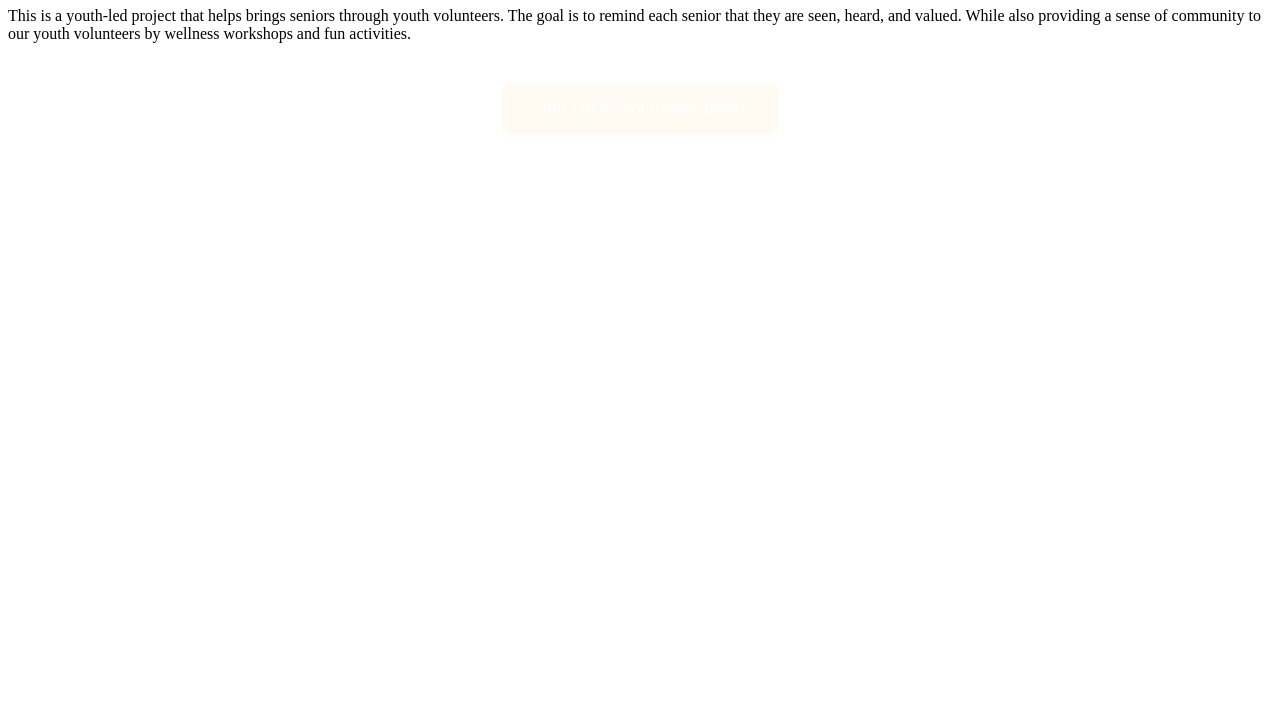
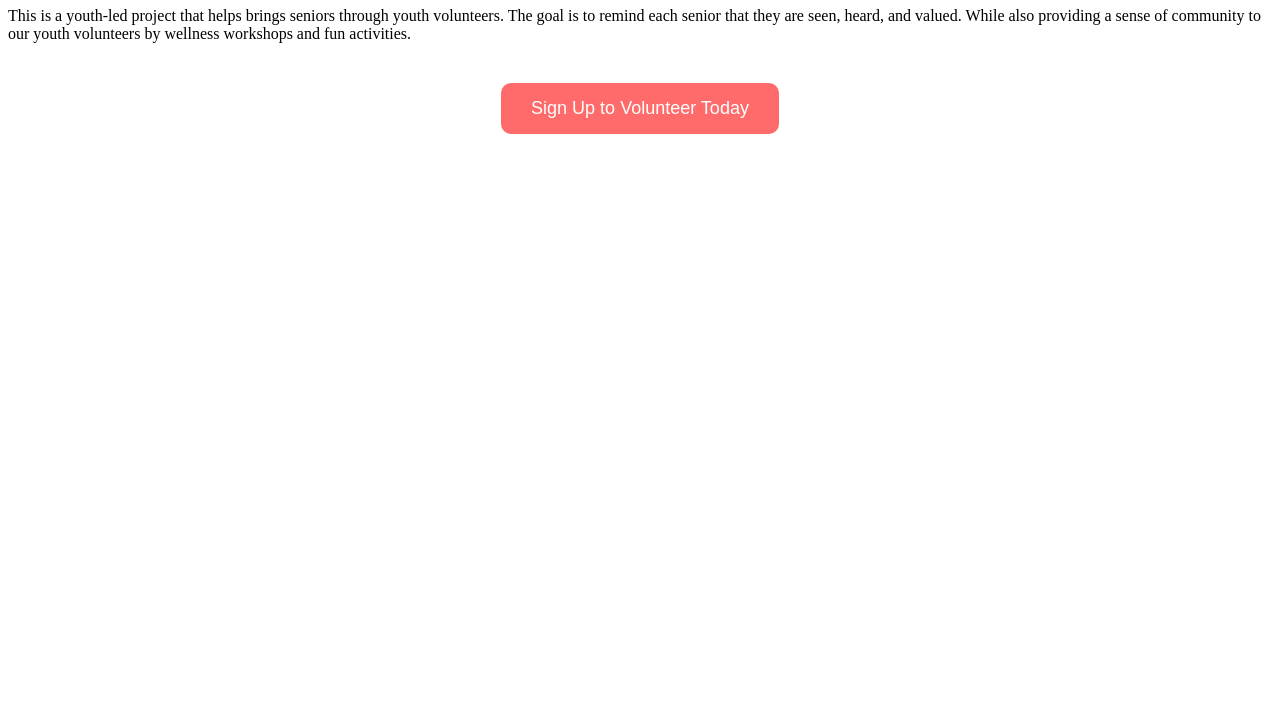
Before and after one commit to salinanguyen/befriend-a-senior, a plain HTML site: page index.html in a window 1280 px wide. Shown: the part 73-800 px from the top of the page. Drawn offline with Linux system fonts and the light colour scheme.

Commit message:
Update index.html

```diff
--- a/index.html
+++ b/index.html
@@ -13,7 +13,7 @@
 <div style="text-align:center; margin: 40px 0;">
   <a href="https://forms.gle/anYq1wdv6ZWmFgdr6" target="_blank">
     <button style="
-      background-color: #fffaf2;
+      background-color: #ff6b6b;
       color: white;
       border: none;
       padding: 15px 30px;
```
